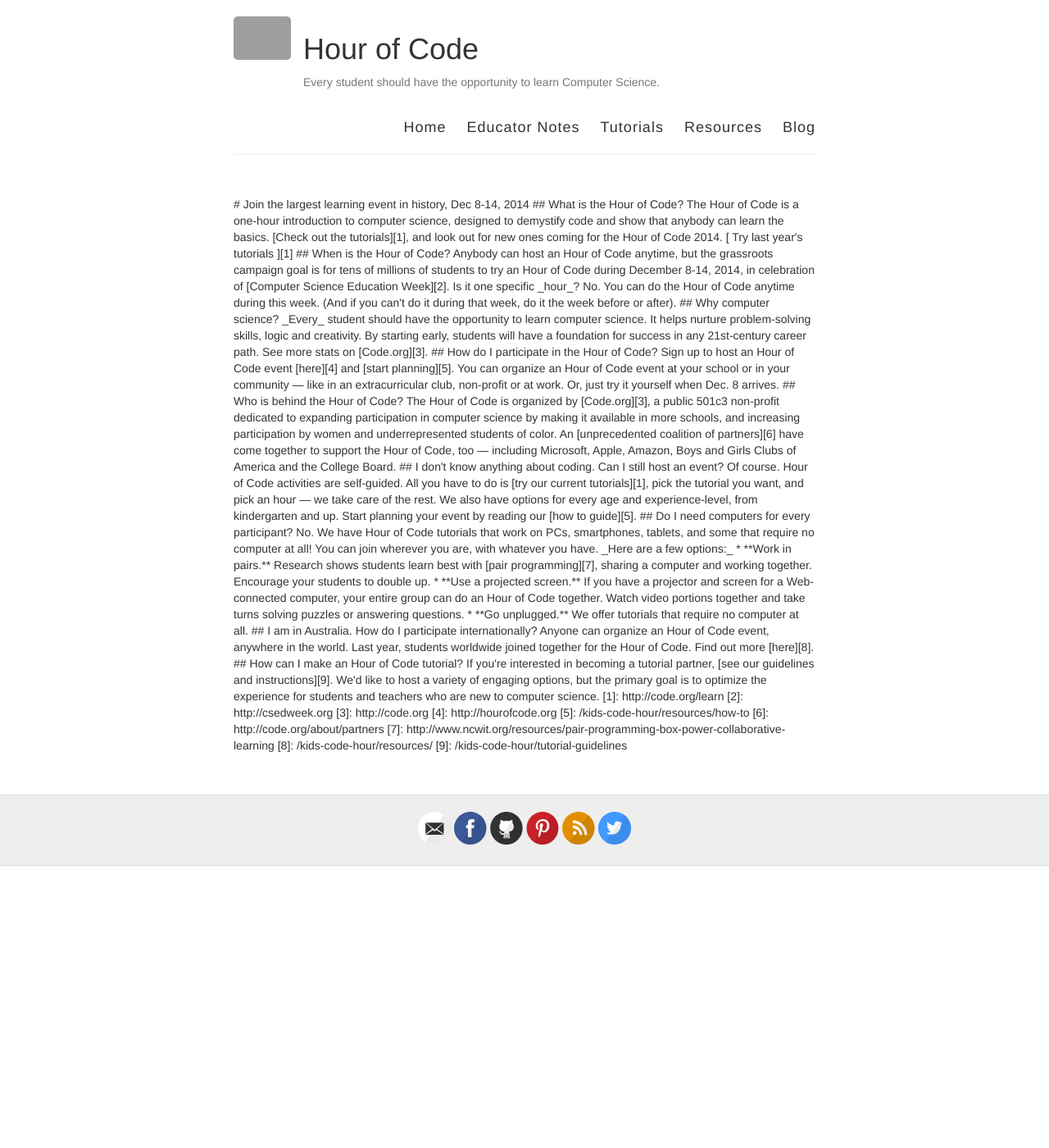
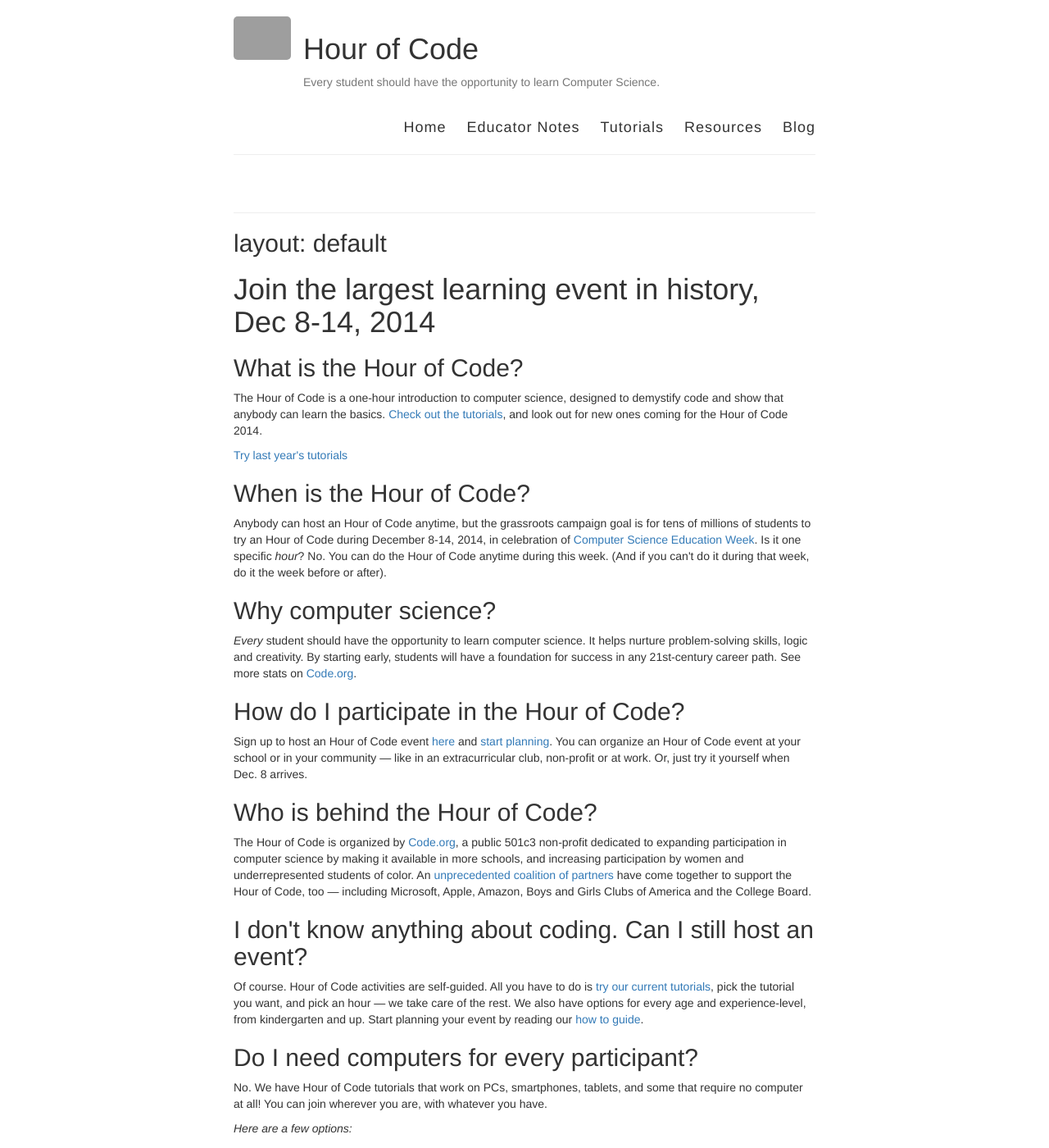
Before and after one commit to roachhd/kids-code-hour, a Jekyll site: the page built from index.html, in a window 1280 px wide and 1400 px high. Shown: the whole window at 82% size. Built offline with Jekyll 4.4.1, drawn with Linux system fonts in a browser that asks for light colours; some web fonts are replaced; a style sheet for code colours, icons or effects is not loaded; some of the changed text lies outside the part shown; grey boxes are pictures that could not be loaded.

Commit message:
Update index.html

```diff
--- a/index.html
+++ b/index.html
@@ -1,61 +1,54 @@
 ---
 layout: default
 ---
+<hr />
 
-# Join the largest learning event in history, Dec 8-14, 2014
+<h2 id="layoutdefault">layout: default</h2>
 
-## What is the Hour of Code?
+<h1 id="jointhelargestlearningeventinhistorydec8142014">Join the largest learning event in history, Dec 8-14, 2014</h1>
 
-The Hour of Code is a one-hour introduction to computer science, designed to demystify code and show that anybody can learn the basics. [Check out the tutorials][1], and look out for new ones coming for the Hour of Code 2014.
+<h2 id="whatisthehourofcode">What is the Hour of Code?</h2>
 
+<p>The Hour of Code is a one-hour introduction to computer science, designed to demystify code and show that anybody can learn the basics. <a href="http://code.org/learn">Check out the tutorials</a>, and look out for new ones coming for the Hour of Code 2014.</p>
 
-[ Try last year's tutorials  ][1]
+<p><a href="http://code.org/learn"> Try last year's tutorials  </a></p>
 
-## When is the Hour of Code?
+<h2 id="whenisthehourofcode">When is the Hour of Code?</h2>
 
-Anybody can host an Hour of Code anytime, but the grassroots campaign goal is for tens of millions of students to try an Hour of Code during December 8-14, 2014, in celebration of [Computer Science Education Week][2]. Is it one specific _hour_? No. You can do the Hour of Code anytime during this week. (And if you can't do it during that week, do it the week before or after).
+<p>Anybody can host an Hour of Code anytime, but the grassroots campaign goal is for tens of millions of students to try an Hour of Code during December 8-14, 2014, in celebration of <a href="http://csedweek.org">Computer Science Education Week</a>. Is it one specific <em>hour</em>? No. You can do the Hour of Code anytime during this week. (And if you can't do it during that week, do it the week before or after).</p>
 
-## Why computer science?
+<h2 id="whycomputerscience">Why computer science?</h2>
 
-_Every_ student should have the opportunity to learn computer science. It helps nurture problem-solving skills, logic and creativity. By starting early, students will have a foundation for success in any 21st-century career path. See more stats on [Code.org][3].
+<p><em>Every</em> student should have the opportunity to learn computer science. It helps nurture problem-solving skills, logic and creativity. By starting early, students will have a foundation for success in any 21st-century career path. See more stats on <a href="http://code.org">Code.org</a>.</p>
 
-## How do I participate in the Hour of Code?
+<h2 id="howdoiparticipateinthehourofcode">How do I participate in the Hour of Code?</h2>
 
-Sign up to host an Hour of Code event [here][4] and [start planning][5]. You can organize an Hour of Code event at your school or in your community — like in an extracurricular club, non-profit or at work. Or, just try it yourself when Dec. 8 arrives.
+<p>Sign up to host an Hour of Code event <a href="http://hourofcode.org">here</a> and <a href="/kids-code-hour/resources/how-to">start planning</a>. You can organize an Hour of Code event at your school or in your community — like in an extracurricular club, non-profit or at work. Or, just try it yourself when Dec. 8 arrives.</p>
 
-## Who is behind the Hour of Code?
+<h2 id="whoisbehindthehourofcode">Who is behind the Hour of Code?</h2>
 
-The Hour of Code is organized by [Code.org][3], a public 501c3 non-profit dedicated to expanding participation in computer science by making it available in more schools, and increasing participation by women and underrepresented students of color. An [unprecedented coalition of partners][6] have come together to support the Hour of Code, too — including Microsoft, Apple, Amazon, Boys and Girls Clubs of America and the College Board.
+<p>The Hour of Code is organized by <a href="http://code.org">Code.org</a>, a public 501c3 non-profit dedicated to expanding participation in computer science by making it available in more schools, and increasing participation by women and underrepresented students of color. An <a href="http://code.org/about/partners">unprecedented coalition of partners</a> have come together to support the Hour of Code, too — including Microsoft, Apple, Amazon, Boys and Girls Clubs of America and the College Board.</p>
 
-## I don't know anything about coding. Can I still host an event?
+<h2 id="idontknowanythingaboutcodingcanistillhostanevent">I don't know anything about coding. Can I still host an event?</h2>
 
-Of course. Hour of Code activities are self-guided. All you have to do is [try our current tutorials][1], pick the tutorial you want, and pick an hour — we take care of the rest. We also have options for every age and experience-level, from kindergarten and up. Start planning your event by reading our [how to guide][5].
+<p>Of course. Hour of Code activities are self-guided. All you have to do is <a href="http://code.org/learn">try our current tutorials</a>, pick the tutorial you want, and pick an hour — we take care of the rest. We also have options for every age and experience-level, from kindergarten and up. Start planning your event by reading our <a href="/kids-code-hour/resources/how-to">how to guide</a>.</p>
 
-## Do I need computers for every participant?
+<h2 id="doineedcomputersforeveryparticipant">Do I need computers for every participant?</h2>
 
-No. We have Hour of Code tutorials that work on PCs, smartphones, tablets, and some that require no computer at all! You can join wherever you are, with whatever you have.
+<p>No. We have Hour of Code tutorials that work on PCs, smartphones, tablets, and some that require no computer at all! You can join wherever you are, with whatever you have.</p>
 
-_Here are a few options:_
+<p><em>Here are a few options:</em></p>
 
+<ul>
+<li><strong>Work in pairs.</strong> Research shows students learn best with <a href="http://www.ncwit.org/resources/pair-programming-box-power-collaborative-learning">pair programming</a>, sharing a computer and working together. Encourage your students to double up.</li>
+<li><strong>Use a projected screen.</strong> If you have a projector and screen for a Web-connected computer, your entire group can do an Hour of Code together. Watch video portions together and take turns solving puzzles or answering questions.</li>
+<li><strong>Go unplugged.</strong> We offer tutorials that require no computer at all.</li>
+</ul>
 
-* **Work in pairs.** Research shows students learn best with [pair programming][7], sharing a computer and working together. Encourage your students to double up.
-* **Use a projected screen.** If you have a projector and screen for a Web-connected computer, your entire group can do an Hour of Code together. Watch video portions together and take turns solving puzzles or answering questions.
-* **Go unplugged.** We offer tutorials that require no computer at all.
+<h2 id="iaminaustraliahowdoiparticipateinternationally">I am in Australia. How do I participate internationally?</h2>
 
-## I am in Australia. How do I participate internationally?
+<p>Anyone can organize an Hour of Code event, anywhere in the world. Last year, students worldwide joined together for the Hour of Code. Find out more <a href="/kids-code-hour/resources/">here</a>.</p>
 
-Anyone can organize an Hour of Code event, anywhere in the world. Last year, students worldwide joined together for the Hour of Code. Find out more [here][8].
+<h2 id="howcanimakeanhourofcodetutorial">How can I make an Hour of Code tutorial?</h2>
 
-## How can I make an Hour of Code tutorial?
-
-If you're interested in becoming a tutorial partner, [see our guidelines and instructions][9]. We'd like to host a variety of engaging options, but the primary goal is to optimize the experience for students and teachers who are new to computer science.
-
-[1]: http://code.org/learn
-[2]: http://csedweek.org
-[3]: http://code.org
-[4]: http://hourofcode.org
-[5]: /kids-code-hour/resources/how-to
-[6]: http://code.org/about/partners
-[7]: http://www.ncwit.org/resources/pair-programming-box-power-collaborative-learning
-[8]: /kids-code-hour/resources/
-[9]: /kids-code-hour/tutorial-guidelines
+<p>If you're interested in becoming a tutorial partner, <a href="/kids-code-hour/tutorial-guidelines">see our guidelines and instructions</a>. We'd like to host a variety of engaging options, but the primary goal is to optimize the experience for students and teachers who are new to computer science.</p>
```
